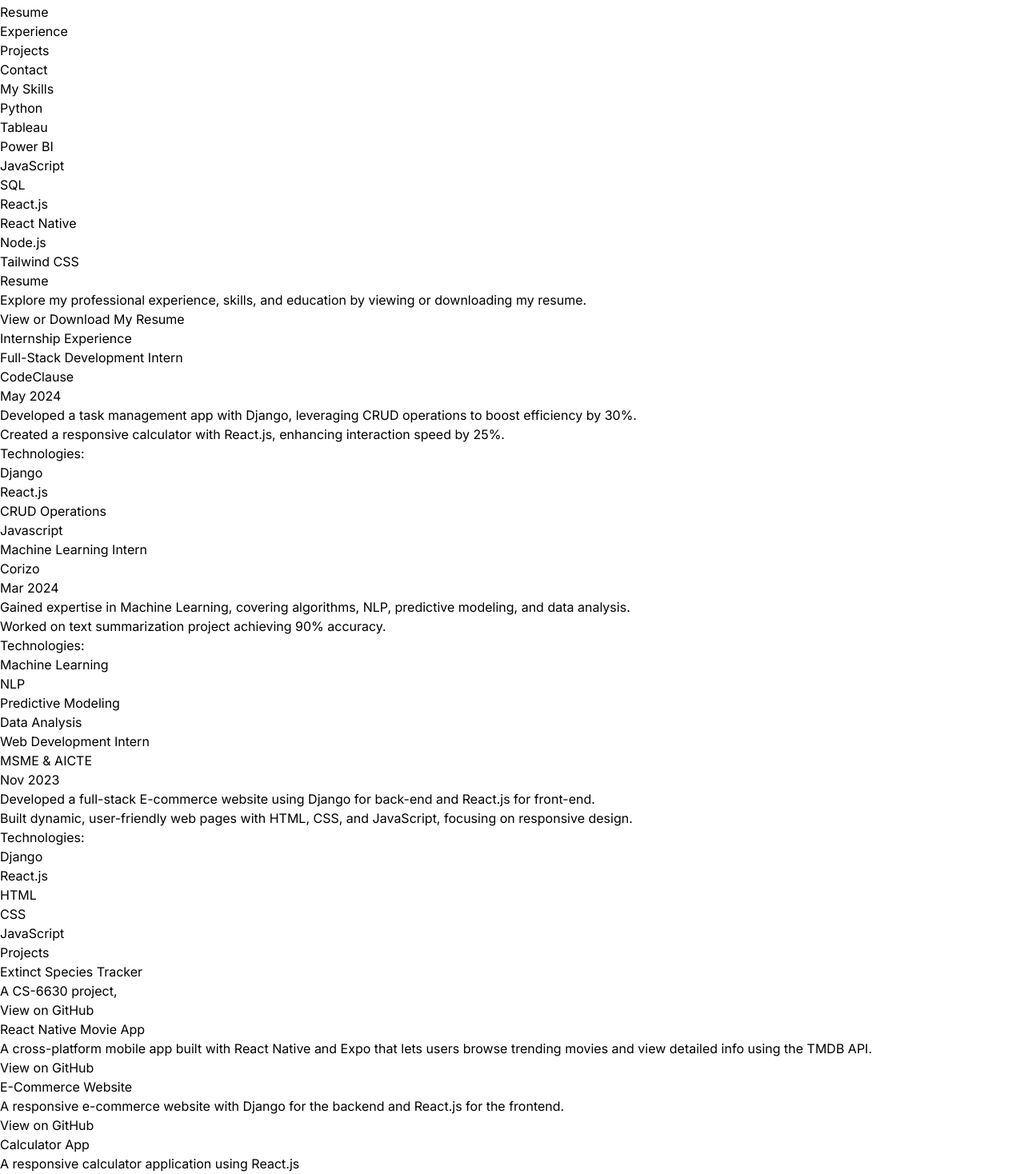
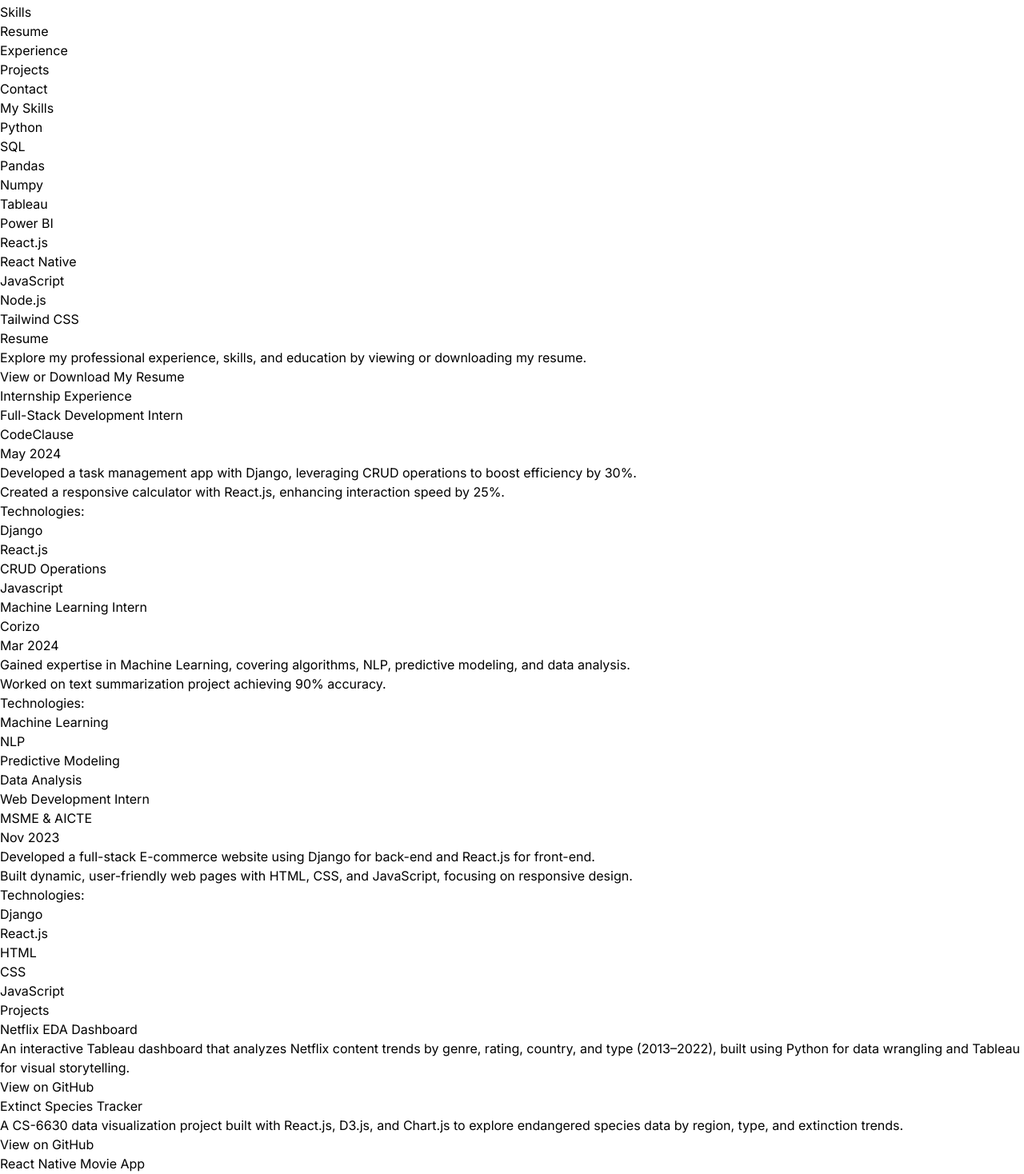
Before and after one commit to prathu10/PORTFOLIO-WEBSITE-NEW, a React (Vite) app: page / in a window 1280 px wide. Shown: the part 1042-2510 px from the top of the page at 80% size. Built offline with nearby package versions, Linux system fonts and the light colour scheme.

Commit message:
resume updated

```diff
--- a/src/App.jsx
+++ b/src/App.jsx
@@ -42,12 +42,14 @@
           <div className="grid grid-cols-1 sm:grid-cols-2 md:grid-cols-3 gap-6 w-full px-8">
             {[
               "Python",
+              "SQL",
+              "Pandas",
+              "Numpy",
               "Tableau",
               "Power BI",
-              "JavaScript",
-              "SQL",
               "React.js",
               "React Native",
+              "JavaScript",
               "Node.js",
               "Tailwind CSS",
 
@@ -77,7 +79,7 @@
           </p>
 
           <a
-            href="https://drive.google.com/file/d/1eBSF8U5G7SSXBY_ff_b53N13Io0NeCk4/view?usp=sharing" // Replace YOUR_FILE_ID with the actual ID
+            href="https://drive.google.com/file/d/1lKVLG-PbuU08nk5CWjcxQ1I9sE6VsNU7/view?usp=drive_link" // Replace YOUR_FILE_ID with the actual ID
             target="_blank"
             rel="noopener noreferrer"
             className="bg-transparent text-white border-2 border-white py-3 px-8 rounded-full text-xl font-semibold uppercase tracking-wider transition-all duration-300 ease-in-out transform hover:bg-white hover:text-cyan-400 hover:scale-105 shadow-2xl hover:shadow-xl"
--- a/src/components/Projects.jsx
+++ b/src/components/Projects.jsx
@@ -4,30 +4,30 @@
   // Array of projects with titles, descriptions, and GitHub URLs
   const projects = [
     {
+      title:  "Netflix EDA Dashboard",
+      description: "An interactive Tableau dashboard that analyzes Netflix content trends by genre, rating, country, and type (2013–2022), built using Python for data wrangling and Tableau for visual storytelling.",
+      link: "https://github.com/prathu10/Netflix_EDA_Dashboard",
+    },
+    {
       title: "Extinct Species Tracker",
-      description: "A CS-6630 project, ",
-      link: "https://github.com/your-username/voice-controlled-robot", // Replace with actual GitHub link
+      description: "A CS-6630 data visualization project built with React.js, D3.js, and Chart.js to explore endangered species data by region, type, and extinction trends.",
+      link: "https://github.com/prathu10/Extinct-Species-Tracker",
     },
     {
       title: "React Native Movie App",
       description: "A cross-platform mobile app built with React Native and Expo that lets users browse trending movies and view detailed info using the TMDB API.",
-      link: "https://github.com/prathu10/React_Native_Movie_App", // Replace with actual GitHub link
+      link: "https://github.com/prathu10/React_Native_Movie_App",
     },
     {
       title: "E-Commerce Website",
       description: "A responsive e-commerce website with Django for the backend and React.js for the frontend.",
-      link: "https://github.com/prathu10/webmart", // Replace with actual GitHub link
+      link: "https://github.com/prathu10/webmart",
     },
 
     {
-      title: "Calculator App",
-      description: "A responsive calculator application using React.js",
-      link: "https://github.com/prathu10/Calculator-App", // Replace with actual GitHub link
-    },
-    {
       title: "Healthcare Chatbot",
       description: "An intelligent virtual assistant powered by NLP and machine learning to respond to healthcare-related queries with 92% accuracy, improving patient support and reducing response time.",
-      link: "https://github.com/prathu10/HealthCare-Chatbot", // Replace with actual GitHub link
+      link: "https://github.com/prathu10/HealthCare-Chatbot",
     },
 
   ];
--- a/src/constants/index.js
+++ b/src/constants/index.js
@@ -5,7 +5,9 @@
 import "../index.css";  // Importing the CSS file
 
 
-export const HERO_CONTENT = `Hi, I’m Prathamesh Sonawane — a Computer Science graduate student at the University of Utah. I’m actively exploring opportunities in Data Analytics, Data Analyst, Full-Stack Development and Web Development, roles. Feel free to explore my work and get in touch — I’d love to connect!`;
+export const HERO_CONTENT = `Hi! I’m Prathamesh Sonawane — a Computer Science graduate student at the University of Utah with a strong interest in both Data and Development. I’m passionate about turning data into insights and building interactive, user-friendly applications. I’m currently exploring opportunities in roles like Data Analyst, Data Analytics, and Full-Stack/Frontend Development.
+
+Feel free to explore my work and reach out — I’d love to connect!`;
 
 export const ABOUT_TEXT = `I am a dedicated and versatile full stack developer with a passion for creating efficient and user-friendly web applications. With 5 years of professional experience, I have worked with a variety of technologies, including React, Next.js, Node.js, MySQL, PostgreSQL, and MongoDB. My journey in web development began with a deep curiosity for how things work, and it has evolved into a career where I continuously strive to learn and adapt to new challenges. I thrive in collaborative environments and enjoy solving complex problems to deliver high-quality solutions. Outside of coding, I enjoy staying active, exploring new technologies, and contributing to open-source projects.`;
 
```
